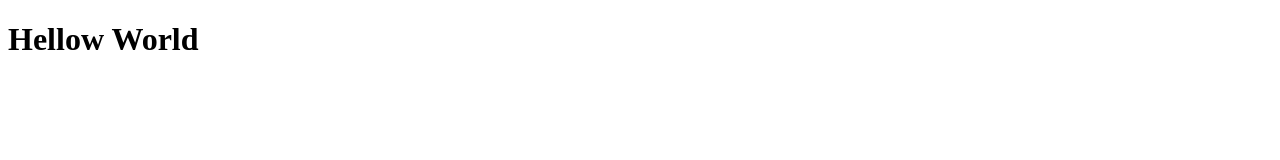
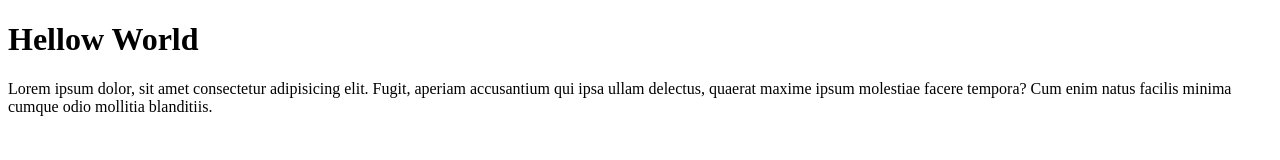
Before and after one commit to RizqiFadhilah07/wpu-git-test, a plain HTML site: page index.html in a window 1280 px wide. Drawn offline with Linux system fonts and the light colour scheme.

Commit message:
menambahkan paragraf

```diff
--- a/index.html
+++ b/index.html
@@ -8,6 +8,7 @@
 <body>
 
     <h1>Hellow World</h1>
+    <p>Lorem ipsum dolor, sit amet consectetur adipisicing elit. Fugit, aperiam accusantium qui ipsa ullam delectus, quaerat maxime ipsum molestiae facere tempora? Cum enim natus facilis minima cumque odio mollitia blanditiis.</p>
 
 </body>
 </html>
```
